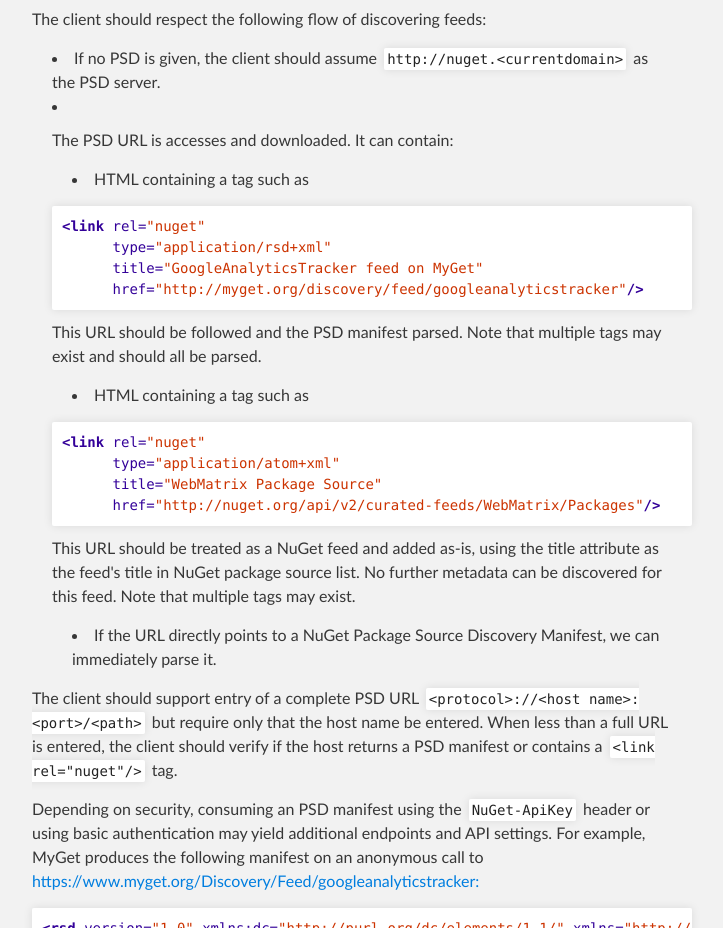
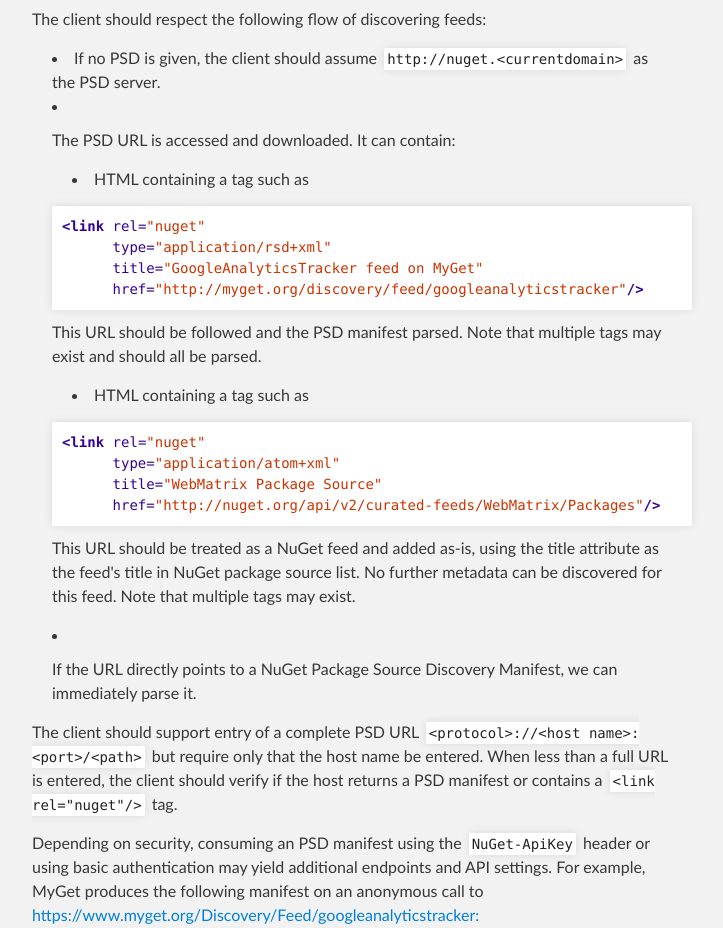
Before and after one commit to MyGet/PackageSourceDiscovery, a plain HTML site: page index.html in a window 1280 px wide. Shown: the part 3543-4471 px from the top of the page, without its empty margins (288-1011 px from the left). Drawn offline with Linux system fonts and the light colour scheme.

```diff
--- a/index.html
+++ b/index.html
@@ -186,7 +186,7 @@ Note that this list can be extended at will (e.g. chocolatey-v1 or proget-v2). C
 <ul>
 <li>If no PSD is given, the client should assume <code>http://nuget.&lt;currentdomain&gt;</code> as the PSD server.</li>
 <li>
-<p>The PSD URL is accesses and downloaded. It can contain:</p>
+<p>The PSD URL is accessed and downloaded. It can contain:</p>
 
 <ul>
 <li>HTML containing a tag such as </li>
@@ -209,11 +209,8 @@ Note that this list can be extended at will (e.g. chocolatey-v1 or proget-v2). C
 </pre></div>
 
 <p>This URL should be treated as a NuGet feed and added as-is, using the title attribute as the feed's title in NuGet package source list. No further metadata can be discovered for this feed. Note that multiple tags may exist.</p>
-
-<ul>
-<li>If the URL directly points to a NuGet Package Source Discovery Manifest, we can immediately parse it.</li>
-</ul>
 </li>
+<li><p>If the URL directly points to a NuGet Package Source Discovery Manifest, we can immediately parse it.</p></li>
 </ul><p>The client should support entry of a complete PSD URL <code>&lt;protocol&gt;://&lt;host name&gt;:&lt;port&gt;/&lt;path&gt;</code> but require only that the host name be entered. When less than a full URL is entered, the client should verify if the host returns a PSD manifest or contains a <code>&lt;link rel="nuget"/&gt;</code> tag.</p>
 
 <p>Depending on security, consuming an PSD manifest using the <code>NuGet-ApiKey</code> header or using basic authentication may yield additional endpoints and API settings. For example, MyGet produces the following manifest on an anonymous call to <a href="https://www.myget.org/Discovery/Feed/googleanalyticstracker:">https://www.myget.org/Discovery/Feed/googleanalyticstracker:</a></p>
```
Also changed, not shown: params.json (+1 -1 lines).
